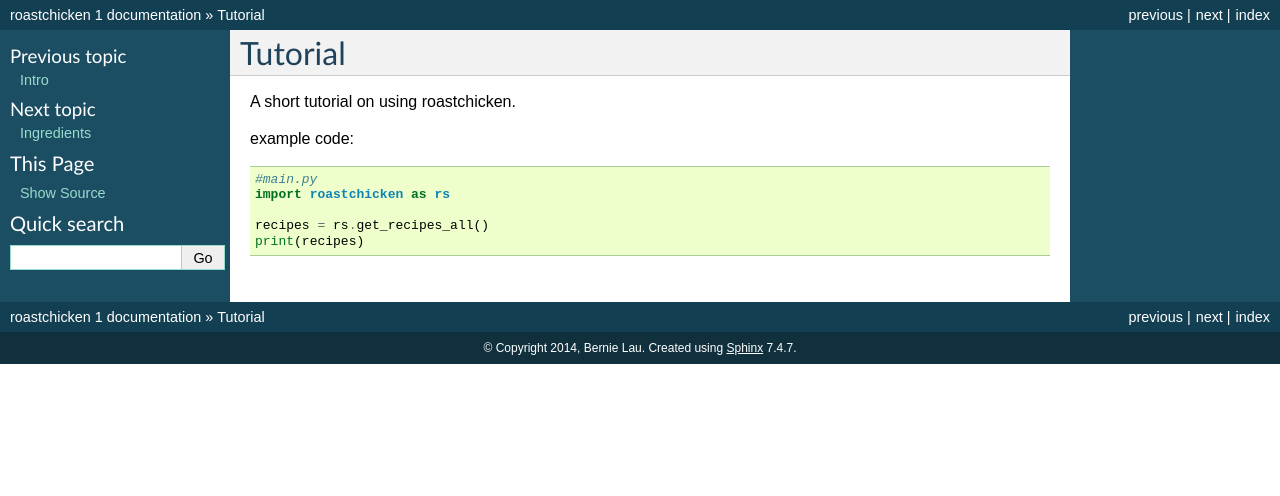
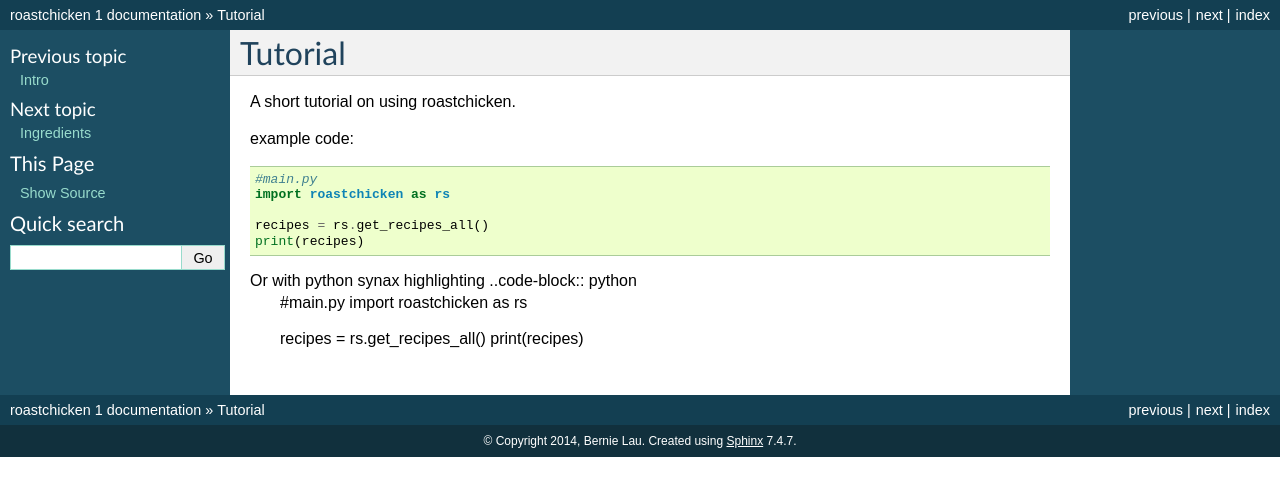
Before and after one commit to launerbie/roastchicken, a Sphinx documentation site: the page built from docs/source/tutorial.rst, in a window 1280 px wide. Shown: the top 496 px of the page. Built offline with Sphinx 7.4.7, drawn with Linux system fonts in a browser that asks for light colours; formulas are drawn with MathJax 3.

Commit message:
Trying out python syntax highlighting

```diff
--- a/docs/source/tutorial.rst
+++ b/docs/source/tutorial.rst
@@ -11,3 +11,10 @@
 
     recipes = rs.get_recipes_all()
     print(recipes)
+
+Or with python synax highlighting ..code-block:: python
+    #main.py
+    import roastchicken as rs
+
+    recipes = rs.get_recipes_all()
+    print(recipes)
```
